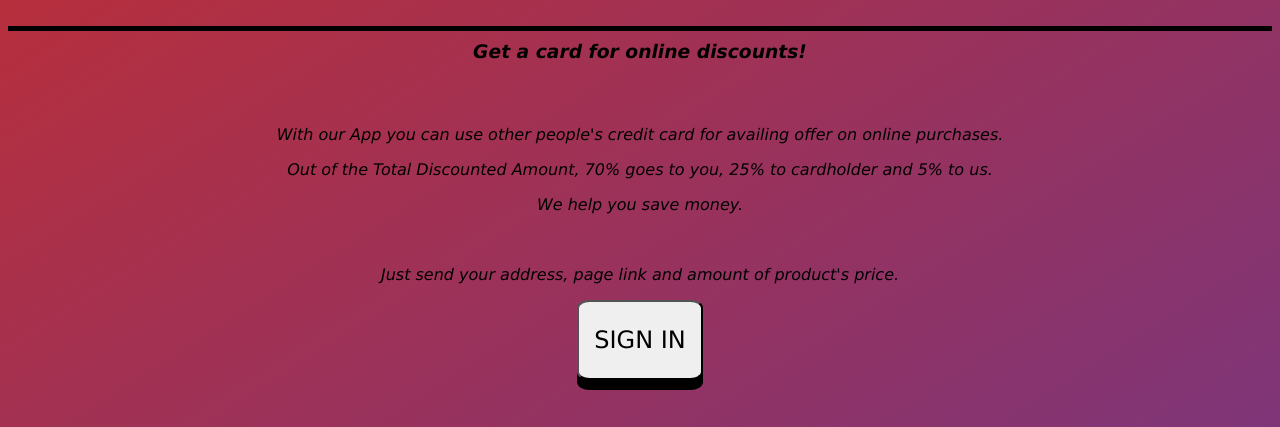
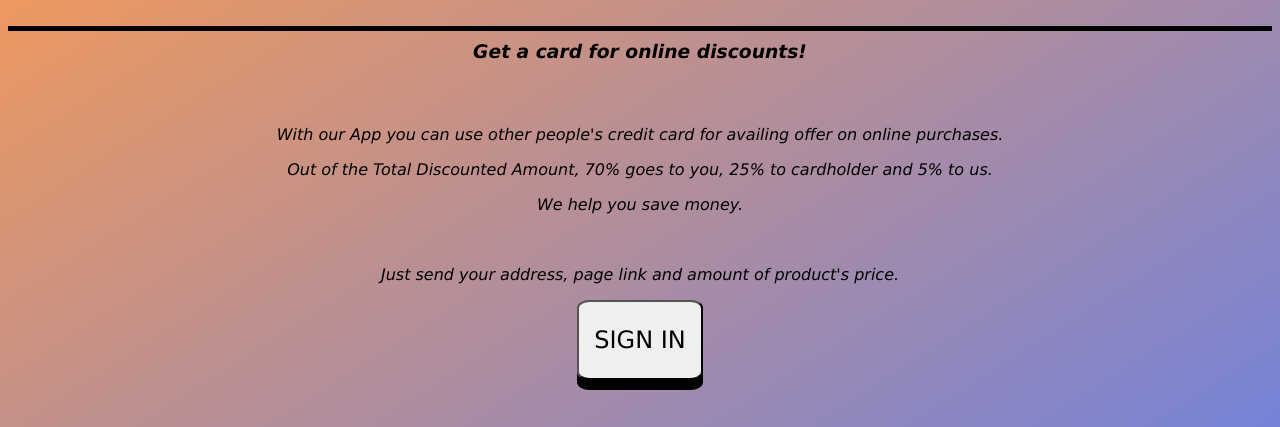
Before and after one commit to DeepakDevasi/havcard, a plain HTML site: page Index.html in a window 1280 px wide. Shown: the part 184-611 px from the top of the page. Drawn offline with Linux system fonts and the light colour scheme.

Commit message:
Update style.css

```diff
--- a/style.css
+++ b/style.css
@@ -18,7 +18,7 @@ body {
     display: block;
     height: 100vh;
     text-align: center;
-     background-image: linear-gradient(to top left, #753682 0%, #bf2e34 100%);
+     background-image: linear-gradient(to top left, rgba(98,127,235) 0%, rgba(255,156,78) 100%);
 
 }
 .heading {
```
